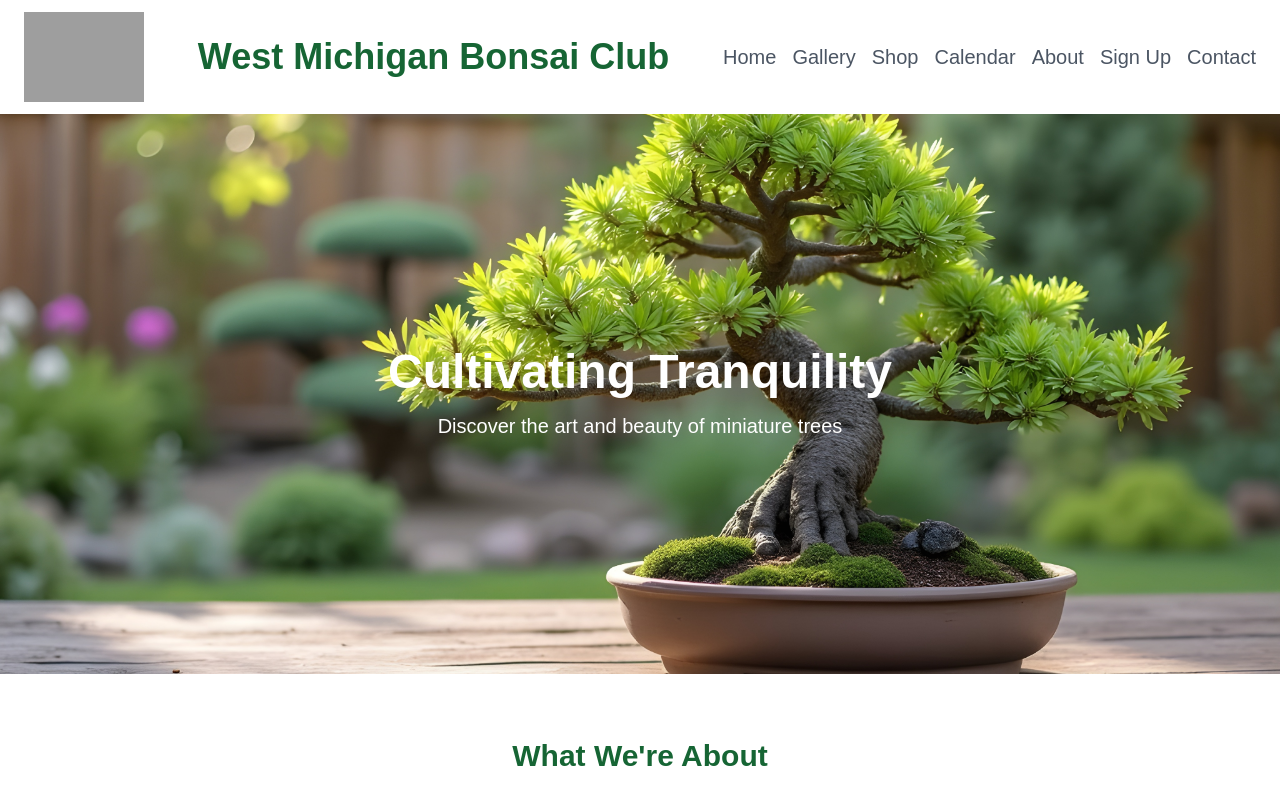
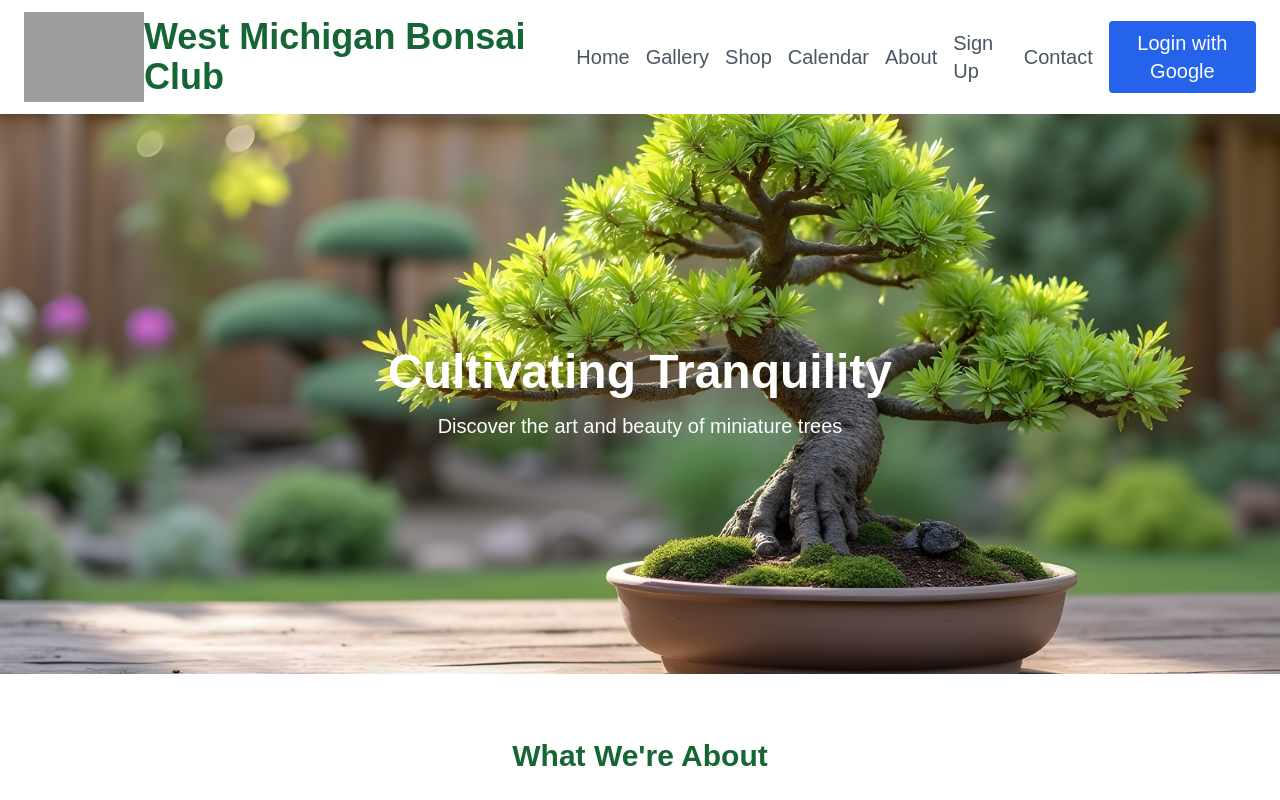
Before and after one commit to matthewmiglio/bonsai-app-3, a Next.js app: page / in a window 1280 px wide. Shown: the top 800 px of the page. Built offline with nearby package versions, Linux system fonts and the light colour scheme; no server answers; grey boxes are pictures that could not be loaded.

Commit message:
working login button

```diff
--- a/package.json
+++ b/package.json
@@ -20,6 +20,7 @@
     "framer-motion": "^12.4.2",
     "lucide-react": "^0.475.0",
     "next": "15.1.6",
+    "next-auth": "^4.24.11",
     "react": "^19.0.0",
     "react-dom": "^19.0.0",
     "tailwind-merge": "^3.0.1",
--- a/src/components/Header.tsx
+++ b/src/components/Header.tsx
@@ -1,16 +1,15 @@
 import Link from "next/link";
 import Image from "next/image";
+import LoginButton from "./LoginButton";
 
 export default function Header() {
   const shopLink = process.env.NEXT_PUBLIC_STORE_LINK || "";
-
 
   return (
     <header className="bg-white shadow-sm">
       <nav className="container mx-auto px-6 py-3">
         <div className="flex justify-between items-center">
           <Image
-            // src="/LogoBlack5.png"
             src="/logo6_black.png"
             alt="Bonsai App Logo"
             width={120}
@@ -21,46 +20,31 @@ export default function Header() {
           <Link href="/" className="text-4xl font-semibold text-green-800">
             West Michigan Bonsai Club
           </Link>
-          <div className="text-xl space-x-4">
+
+          <div className="text-xl space-x-4 flex items-center">
             <Link href="/" className="text-gray-600 hover:text-green-800">
               Home
             </Link>
-            <Link
-              href="/gallery"
-              className="text-gray-600 hover:text-green-800"
-            >
+            <Link href="/gallery" className="text-gray-600 hover:text-green-800">
               Gallery
             </Link>
-
-            <Link
-              href={shopLink}
-              className="text-gray-600 hover:text-green-800"
-              target="_blank"
-              rel="noopener noreferrer"
-            >
+            <Link href={shopLink} className="text-gray-600 hover:text-green-800" target="_blank" rel="noopener noreferrer">
               Shop
             </Link>
-
-
-            <Link
-              href="/calendar"
-              className="text-gray-600 hover:text-green-800"
-            >
+            <Link href="/calendar" className="text-gray-600 hover:text-green-800">
               Calendar
             </Link>
-
             <Link href="/about" className="text-gray-600 hover:text-green-800">
               About
             </Link>
-
-
-
             <Link href="/signup" className="text-gray-600 hover:text-green-800">
               Sign Up
             </Link>
             <Link href="/contact" className="text-gray-600 hover:text-green-800">
               Contact
             </Link>
+
+            <LoginButton />
           </div>
         </div>
       </nav>
--- /dev/null
+++ b/src/components/LoginButton.tsx
@@ -0,0 +1,27 @@
+"use client";
+
+import { signIn, signOut, useSession } from "next-auth/react";
+
+export default function LoginButton() {
+  const { data: session } = useSession();
+
+  return (
+    <div>
+      {session ? (
+        <button
+          onClick={() => signOut()}
+          className="px-4 py-2 bg-red-600 text-white rounded hover:bg-red-700"
+        >
+          Logout
+        </button>
+      ) : (
+        <button
+          onClick={() => signIn("google")}
+          className="px-4 py-2 bg-blue-600 text-white rounded hover:bg-blue-700"
+        >
+          Login with Google
+        </button>
+      )}
+    </div>
+  );
+}
--- a/src/pages/_app.tsx
+++ b/src/pages/_app.tsx
@@ -1,12 +1,14 @@
-// src/pages/_app.tsx
 import type { AppProps } from "next/app";
 import RootLayout from "@/layouts/RootLayout";
+import { SessionProvider } from "next-auth/react";
 import "@/styles/globals.css";
 
 export default function App({ Component, pageProps }: AppProps) {
   return (
-    <RootLayout>
-      <Component {...pageProps} />
-    </RootLayout>
+    <SessionProvider session={pageProps.session}>
+      <RootLayout>
+        <Component {...pageProps} />
+      </RootLayout>
+    </SessionProvider>
   );
 }
--- /dev/null
+++ b/src/pages/api/auth/[...nextauth].ts
@@ -0,0 +1,12 @@
+import NextAuth from "next-auth";
+import GoogleProvider from "next-auth/providers/google";
+
+export default NextAuth({
+  providers: [
+    GoogleProvider({
+      clientId: process.env.GOOGLE_AUTH_CLIENT_ID!,
+      clientSecret: process.env.GOOGLE_AUTH_CLIENT_SECRET!,
+    }),
+  ],
+  secret: process.env.NEXTAUTH_SECRET,
+});
```
Also changed, not shown: 2 other files (tests, documents, lock files or other folders).
